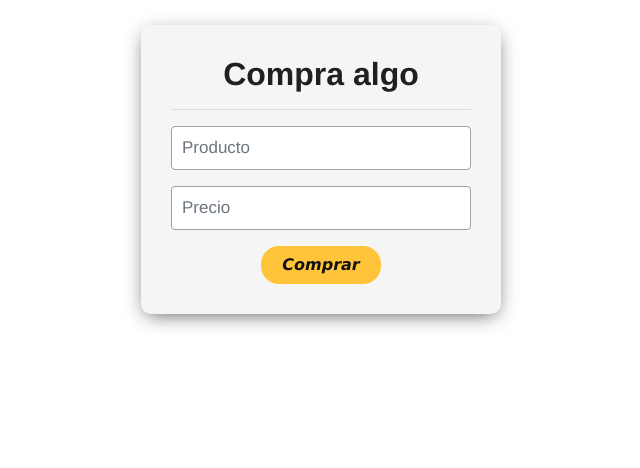
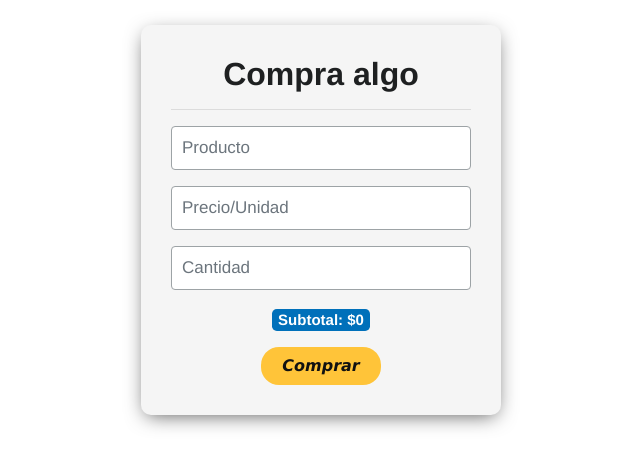
Before and after one commit to Pmz94/paypal-prueba, a PHP site: page / in a window 1280 px wide. Shown: the part 155-623 px from the top of the page, without its empty margins (319-959 px from the left). Run offline with PHP 8.4, Linux system fonts and the light colour scheme; some libraries are stand-ins or nearby versions.

Commit message:
cantidades

```diff
--- a/asset/css/style.css
+++ b/asset/css/style.css
@@ -96,3 +96,9 @@ pre {
     text-decoration: underline;
     box-shadow: none;
 }
+
+.badge-paypal {
+    color: #ffffff;
+    background-color: #0070ba;
+    border-radius: 0.3rem;
+}
--- a/index.html
+++ b/index.html
@@ -6,7 +6,7 @@
     <meta name = "viewport" content = "width=device-width, initial-scale=1.0">
     <meta http-equiv = "X-UA-Compatible" content = "ie=edge">
     <link rel = "shortcut icon" type = "image/x-icon" href = "asset/img/favicon.ico">
-    <title>Paga algo</title>
+    <title>Compra algo</title>
     <link rel = "stylesheet" href = "https://cdnjs.cloudflare.com/ajax/libs/twitter-bootstrap/4.0.0/css/bootstrap.css">
     <link rel = "stylesheet" href = "asset/css/style.css">
 </head>
@@ -18,23 +18,51 @@
                 <div class = "box">
                     <h2><strong>Compra algo</strong></h2>
                     <hr>
-                    <form action = "checkout.php" method = "POST" autocomplete = "off">
+                    <form id = "form" action = "checkout.php" method = "POST" autocomplete = "off">
                         <div class = "form-group">
                             <input class = "form-control" type = "text" name = "product" placeholder = "Producto">
                         </div>
                         <div class = "form-group">
-                            <input class = "form-control" type = "number" min = "1" name = "price" placeholder = "Precio">
+                            <input class = "form-control" type = "number" name = "price" placeholder = "Precio/Unidad" min = "1" v-model = "precio">
                         </div>
-                        <!--<div class = "form-group">
-                            <input class = "form-control" type = "number" name = "quantity" placeholder = "Cantidad" min = "1" max = "10">
-                        </div>-->
+                        <div class = "form-group">
+                            <input class = "form-control" type = "number" name = "quantity" placeholder = "Cantidad" min = "1" max = "10" v-model = "cantidad">
+                        </div>
+                        <div class = "form-group">
+                            <h5><span class = "badge badge-paypal" name="subtotal" v-model = "subtotal">Subtotal: ${{ subtotal }}</span></h5>
+                        </div>
                         <input class = "btn btn-paypal" type = "submit" value = "Comprar">
                     </form>
                 </div>
             </div>
         </div>
     </div>
-
+    <script src = "https://cdnjs.cloudflare.com/ajax/libs/vue/2.5.13/vue.js"></script>
+    <script src = "https://cdnjs.cloudflare.com/ajax/libs/jquery/3.3.1/jquery.min.js"></script>
+    <script type = "text/javascript">
+        //VUEjs
+        new Vue({
+            el: '#form',
+            data: {
+                precio: '',
+                cantidad: ''
+            },
+            computed: {
+                subtotal: function() {
+                    return this.precio * this.cantidad;
+                }
+            }
+        });
+        //jQuery
+        $(function() {
+            var precio = $('[name="price"]');
+            var cantidad = $('[name="quantity"]');
+            cantidad.keyup(function() {
+                var subtotal = isNaN(parseInt(precio.val() * cantidad.val())) ? 0 : (precio.val() * cantidad.val());
+                $('[name="subtotal"]').val(subtotal);
+            });
+        });
+    </script>
 </body>
 
 </html>
```
Also changed, not shown: checkout.php (+10 -5 lines), pay.php (+8 -54 lines), payexec.php (added, +53 -0 lines), 1 other file.
